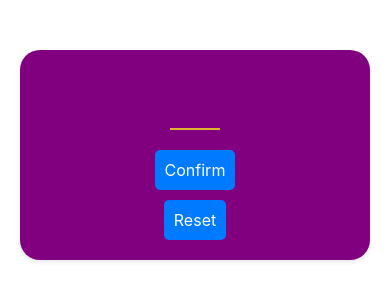
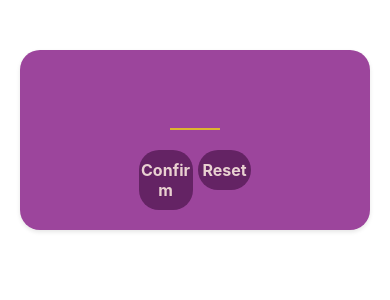
Before and after one commit to OmarSaber1/RN-Course, a React Native app: screen / in a window 390 px wide. Shown: the top 300 px of the page. Built offline with nearby package versions, Linux system fonts and the light colour scheme.

Commit message:
add button with new styles

```diff
--- a/App.js
+++ b/App.js
@@ -22,9 +22,16 @@ const App = () => {
         value={inputText}
         onChangeText={(text) => setInputText(text)}
         maxLength={2}
+        keyboardType='number-pad'
       />
-      <PrimaryButton title='Confirm' onPress={handleConfirm} />
-      <PrimaryButton title='Reset' onPress={handleReset} />
+      <View style={styles.buttonsContainer}>
+        <View style={styles.buttonContainer}>
+          <PrimaryButton title='Confirm' onPress={handleConfirm} />
+        </View>
+        <View style={styles.buttonContainer}>
+          <PrimaryButton title='Reset' onPress={handleReset} />
+        </View>
+      </View>
     </View>
   );
 };
@@ -36,7 +43,7 @@ const styles = StyleSheet.create({
     padding: 20,
     marginTop: 50,
     marginHorizontal: 20,
-    backgroundColor: "purple",
+    backgroundColor: "#9c459c",
     // Add shadows based on platform
     shadowColor: "rgba(0, 0, 0, 0.2)",
     shadowOffset: { width: 0, height: 2 },
@@ -57,6 +64,13 @@ const styles = StyleSheet.create({
     fontWeight: "bold",
     color: "#ddb52f",
   },
+  buttonsContainer: {
+    flexDirection: "row",
+    gap: 5,
+  },
+  buttonContainer: {
+    flex: 1,
+  },
 });
 
 export default App;
--- a/components/PrimaryButton/PrimaryButton.jsx
+++ b/components/PrimaryButton/PrimaryButton.jsx
@@ -1,23 +1,34 @@
-import { TouchableOpacity, Text, StyleSheet } from "react-native";
+import { Text, StyleSheet, Pressable, View } from "react-native";
 
 const PrimaryButton = ({ title, onPress }) => {
   return (
-    <TouchableOpacity style={styles.button} onPress={onPress}>
-      <Text style={styles.buttonText}>{title}</Text>
-    </TouchableOpacity>
+    <View style={styles.buttonContainer}>
+      <Pressable
+        android_ripple={{ color: "#511c51" }}
+        style={styles.button}
+        onPress={onPress}
+      >
+        <Text style={styles.buttonText}>{title}</Text>
+      </Pressable>
+    </View>
   );
 };
 
 const styles = StyleSheet.create({
+  buttonContainer: {
+    width: "100%",
+    overflow: "hidden", // Clip the ripple effect
+  },
   button: {
-    backgroundColor: "#007AFF",
-    padding: 10,
-    borderRadius: 5,
+    paddingVertical: 10,
+    backgroundColor: "#642364",
     marginTop: 10,
+    borderRadius: 20, // Add the border radius to the button style
   },
   buttonText: {
-    color: "white",
+    color: "#e9d1d1",
     fontSize: 16,
+    fontWeight: "bold",
     textAlign: "center",
   },
 });
```
